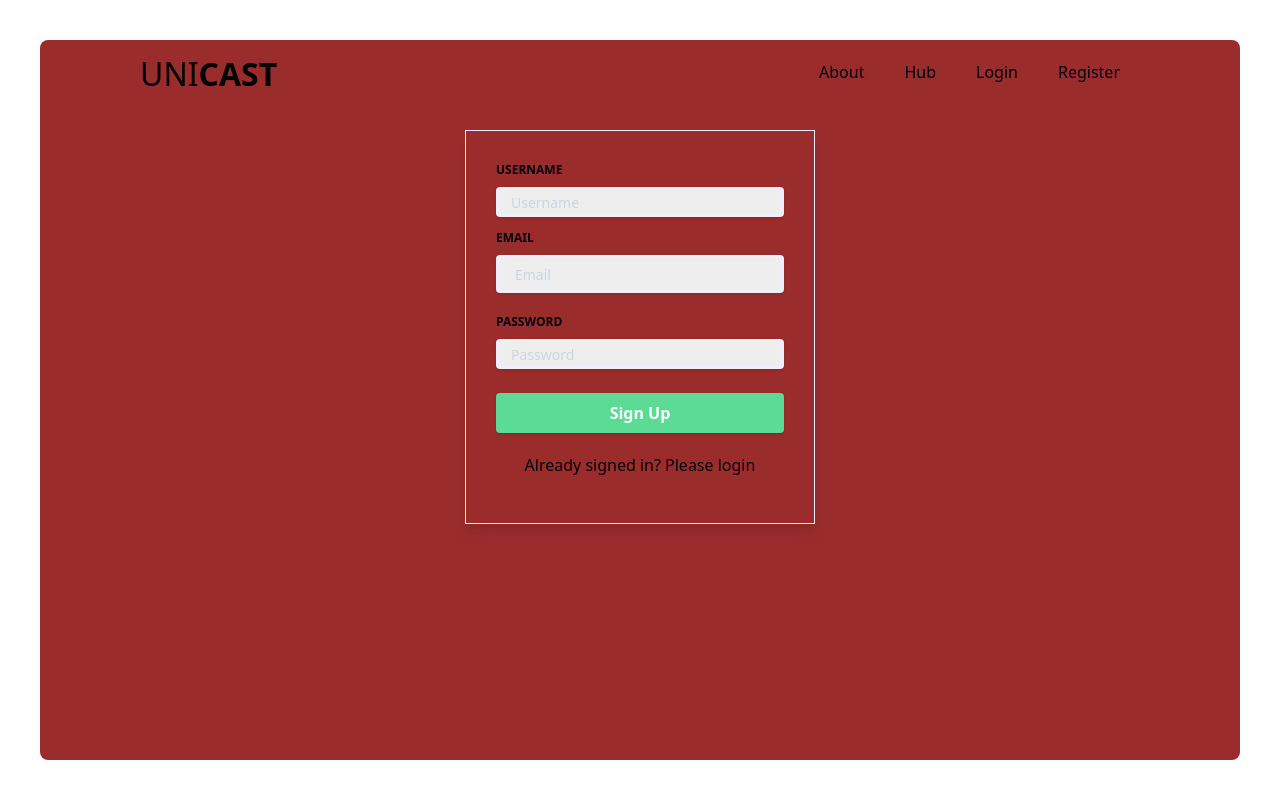
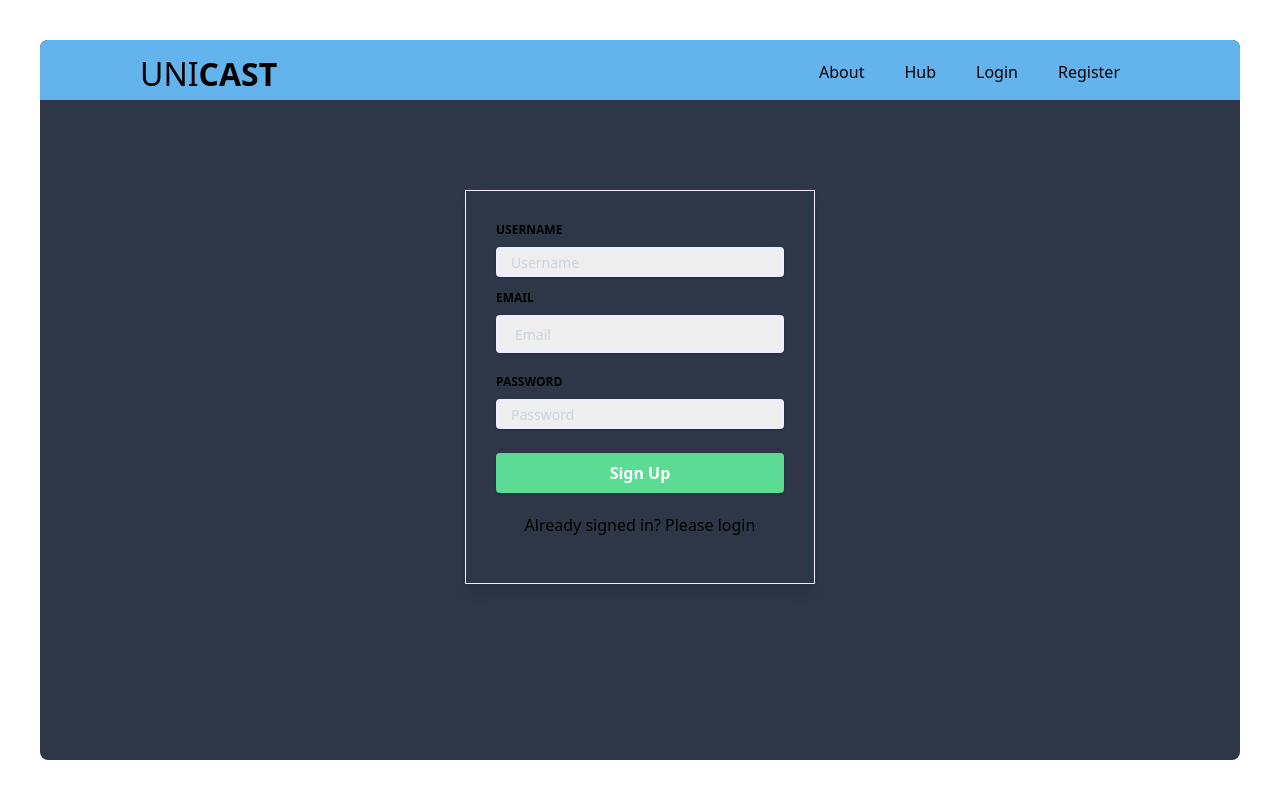
Before and after one commit to EmekaU/Unicast, an Angular app: page /signup in a window 1280 px wide. Built offline with nearby package versions, Linux system fonts and the light colour scheme.

Commit message:
edited header for rounded look

```diff
--- a/src/app/app.component.html
+++ b/src/app/app.component.html
@@ -1,5 +1,5 @@
 <div class="w-auto h-screen overflow-hidden pb-20">
-  <div class="rounded-lg bg-red-800 mx-10 mt-10 h-full">
+  <div class="rounded-lg bg-gray-800 mx-10 mt-10 h-full">
   <app-header></app-header>
   <router-outlet></router-outlet>
   </div>
--- a/src/app/components/header/header.component.html
+++ b/src/app/components/header/header.component.html
@@ -1,4 +1,4 @@
-<div class="header w-full block">
+<div class="header w-full block bg-blue-400">
     <div class="inner_header">
         <div class="logo">
             <h1>UNI<span>CAST</span></h1>
--- a/src/app/components/header/header.component.scss
+++ b/src/app/components/header/header.component.scss
@@ -6,8 +6,11 @@
 }
 
 .header{
-  height: 80px;
+  height: 60px;
   position: relative;
+  border-top-left-radius: 0.5rem;
+  border-top-right-radius: 0.5rem
+
 }
 
 .inner_header{
--- a/src/app/components/search-bar/search-bar.component.html
+++ b/src/app/components/search-bar/search-bar.component.html
@@ -1,4 +1,4 @@
-<div>
+<div >
     <form (ngSubmit)="search(f)" #f="ngForm" class="search-box">
         <span class="search-icon">
         <button>
@@ -10,8 +10,8 @@
                 </svg>
             </i>
         </button>
-        </span>
-        <input type="text" aria-label="Search" class="search form-control" autocomplete="on" id="search-input" name="query" placeholder="Search" speech ngModel />
+        </span >
+        <input type="text" aria-label="Search" class="search form-control" autocomplete="on" id="search-input" name="query" placeholder="Search"  speech ngModel />
     </form>
 
     <div class="dropdown-menu"  *ngIf="list != null">
--- a/src/app/components/search-bar/search-bar.component.scss
+++ b/src/app/components/search-bar/search-bar.component.scss
@@ -5,7 +5,7 @@
 .search-box{
   display: table;
   padding: 10px 10px;
-  width: 330px;
+  width: 100%;
   border: 2px #eef solid;
   background-color: #fff;
 }
--- a/src/app/components/signin/signin.component.html
+++ b/src/app/components/signin/signin.component.html
@@ -1,4 +1,5 @@
-<form (ngSubmit)="onSignIn(f)" #f="ngForm" class="form-card shadow-lg">
+<div class="mt-20">
+    <form (ngSubmit)="onSignIn(f)" #f="ngForm" class="form-card shadow-lg">
     <div class="relative w-full mb-3 form-group">
         <label class="block uppercase text-black text-xs font-bold mb-2" for="username">Username</label>
         <input type="text" name="username" id="username" class="form-control px-3 py-3 placeholder-gray-400 text-gray-700 bg-white rounded text-sm shadow focus:outline-none focus:shadow-outline w-full" placeholder="Username" ngModel />
@@ -13,3 +14,4 @@
         </button>
     </div>
 </form>
+</div>
--- a/src/app/components/signup/signup.component.html
+++ b/src/app/components/signup/signup.component.html
@@ -1,4 +1,4 @@
-<div class="body">
+<div class="body mt-20">
 <form (ngSubmit)="onSignUp(f)" #f="ngForm" class="form-card shadow-lg align-top">
                 <div class="relative w-full mb-3 form-group">
                     <label class="block uppercase text-black text-xs font-bold mb-2" for="grid-u username">Username</label>
```
